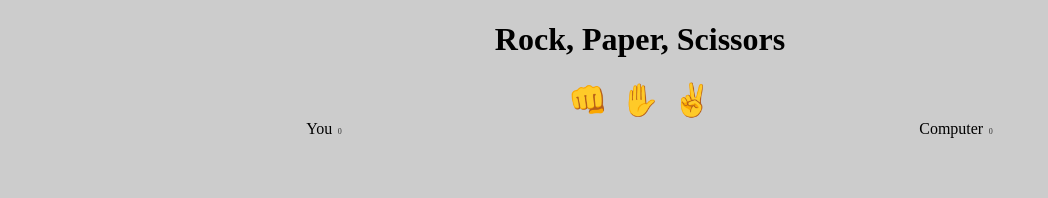
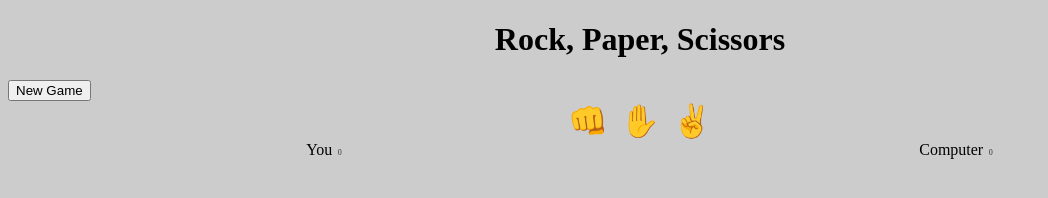
Before and after one commit to tylercodes-11/rpsgame, a plain HTML site: page index.html in a window 1280 px wide. Shown: the whole page, without its empty margins (0-1048 px from the left). Drawn offline with Linux system fonts and the light colour scheme.

Commit message:
added new game button

```diff
--- a/index.html
+++ b/index.html
@@ -10,6 +10,8 @@
 <body>
 
     <h1 class="title">Rock, Paper, Scissors</h1>
+
+    <button class="newGame" onclick="window.location.reload()">New Game</button>
 
     <div class="userInput">
 
@@ -27,6 +29,7 @@
             Computer
             <span class="result-score" data-computer-score>0</span>
         </div>
+        </div>
 
     </div>
     </body>
--- a/script.js
+++ b/script.js
@@ -41,6 +41,7 @@ function makeSelection(selection) {
     if(computerWinner) incrementScore(computerScoreSpan) //incrementing computer score
 };
 
+
 function  incrementScore(scoreSpan) { //keeping score function
     scoreSpan.innerText = parseInt(scoreSpan.innerText) + 1;
 }
```
